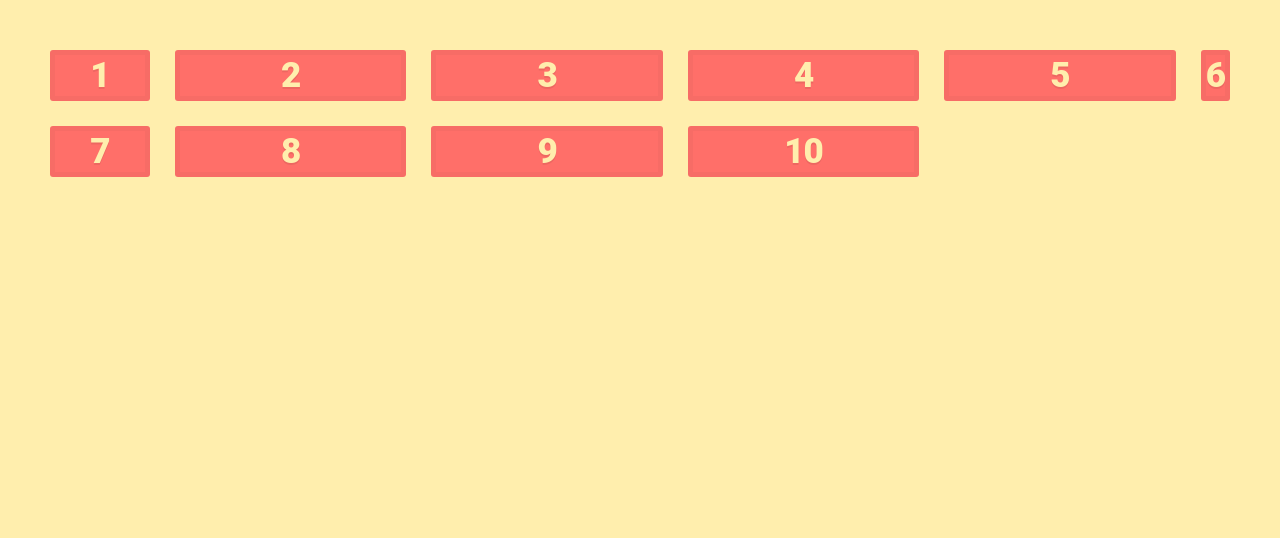
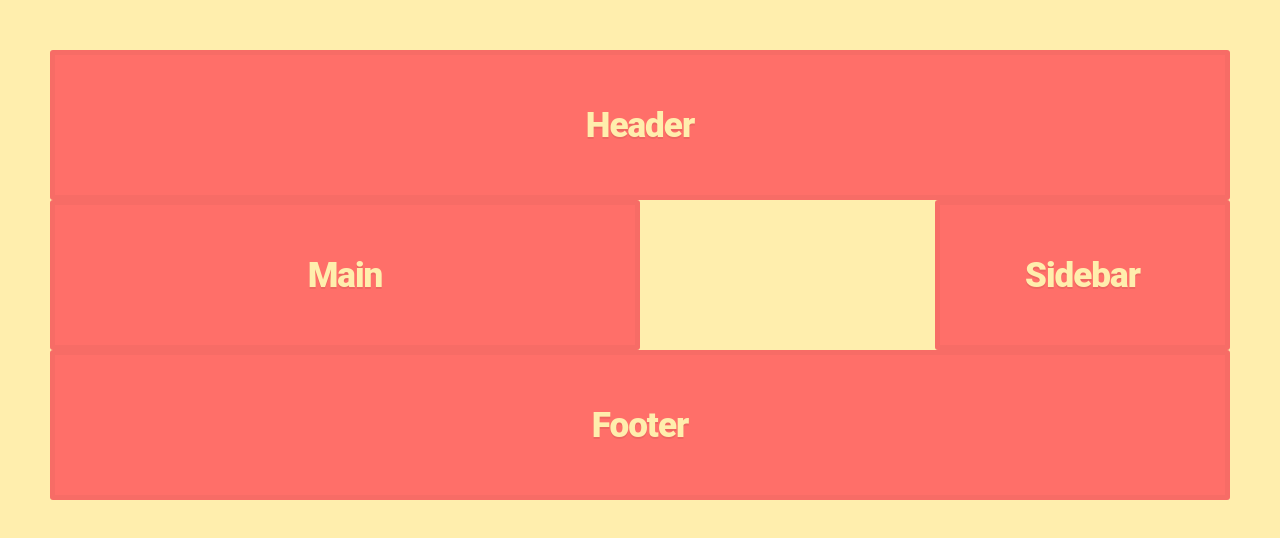
Before and after one commit to Natalia-Kalashnikova/css-grid-practice, a plain HTML site: page index.html in a window 1280 px wide. Drawn offline with Linux system fonts and the light colour scheme.

Commit message:
Placing-item

```diff
--- a/index.html
+++ b/index.html
@@ -9,16 +9,10 @@
 
   <body>
     <div class="container">
-      <div class="grid-item">1</div>
-      <div class="grid-item">2</div>
-      <div class="grid-item">3</div>
-      <div class="grid-item">4</div>
-      <div class="grid-item">5</div>
-      <div class="grid-item">6</div>
-      <div class="grid-item">7</div>
-      <div class="grid-item">8</div>
-      <div class="grid-item">9</div>
-      <div class="grid-item">10</div>
+      <header class="grid-item header">Header</header>
+      <aside class="grid-item sidebar">Sidebar</aside>
+      <main class="grid-item main">Main</main>
+      <footer class="grid-item footer">Footer</footer>
     </div>
   </body>
 </html>
--- a/styles.css
+++ b/styles.css
@@ -4,6 +4,35 @@
 
 .container {
   display: grid;
-  gap: 25px;
-  grid-template-columns: 100px repeat(4, 1fr) auto;
+  grid-template-columns: repeat(4, 1fr);
+  grid-template-rows: repeat(3, 150px);
 }
+
+.header {
+  /* grid-column-start: 1;
+  grid-column-end: 5; */
+  grid-column: 1/5;
+  /* grid-row-start: 1;
+  grid-row-end: 2; */
+  grid-row: 1/2;
+}
+
+.main {
+  grid-column: 1/3;
+  grid-row: 2/3;
+}
+
+/* .sidebar {
+  grid-column: 4/5;
+  grid-row: 2/3;
+} */
+
+.sidebar {
+  grid-column: -1/-2;
+  grid-row: -3/-2;
+}
+
+.footer {
+  grid-column: 1/5;
+  grid-row: 3/4;
+}
```
